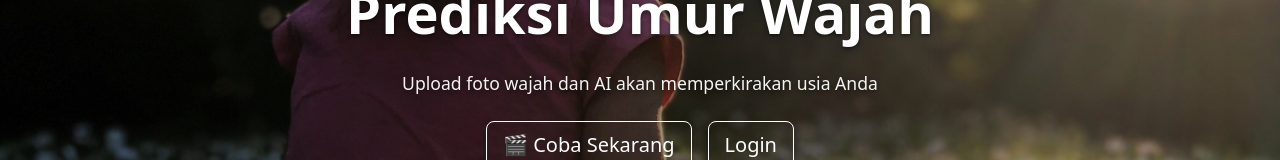
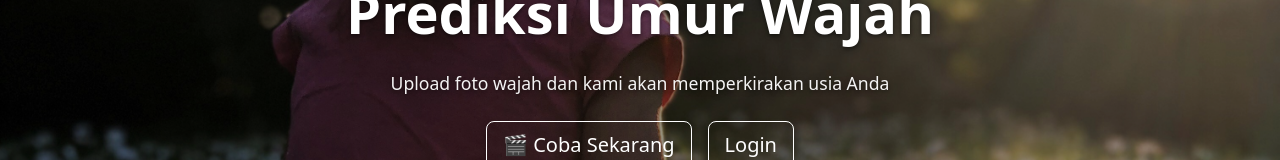
Before and after one commit to FernandoAntonius/Nourriture-React, a React (Vite) app: page / in a window 1280 px wide. Shown: the part 393-553 px from the top of the page. Built offline with nearby package versions, Linux system fonts and the light colour scheme.

Commit message:
Update Home.jsx

```diff
--- a/src/components/Home.jsx
+++ b/src/components/Home.jsx
@@ -12,7 +12,7 @@ export default function Home() {
       <div className="home-content">
         <div className="emoji">📷</div>
         <h1 className="display-4">Prediksi Umur Wajah</h1>
-        <p className="lead mb-4">Upload foto wajah dan AI akan memperkirakan usia Anda</p>
+        <p className="lead mb-4">Upload foto wajah dan kami akan memperkirakan usia Anda</p>
 
         {!user ? (
           <>
```
